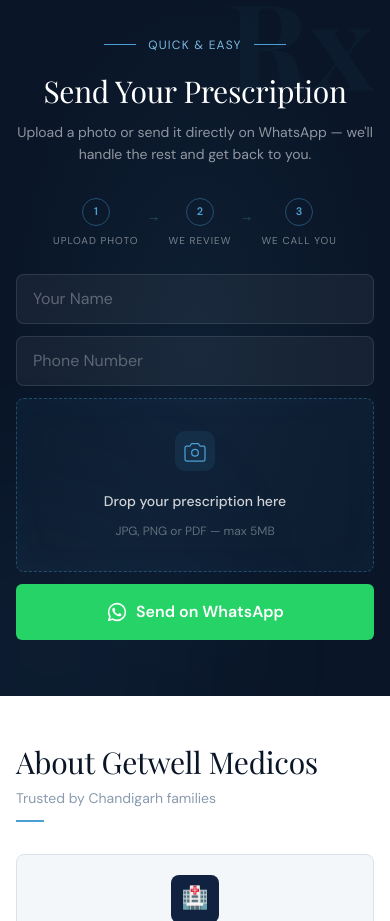
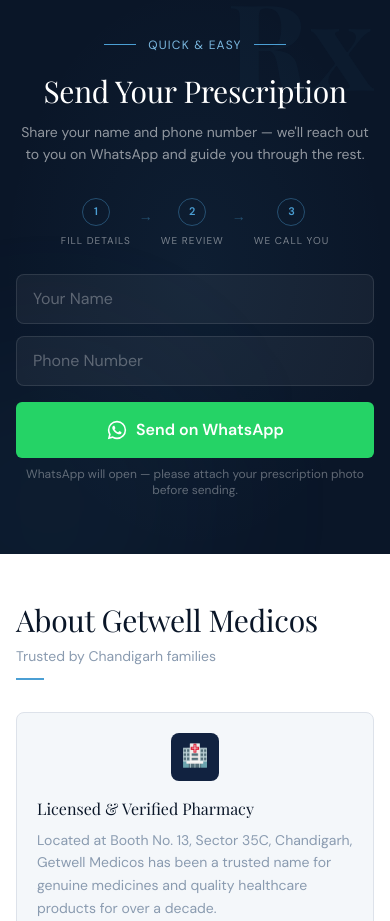
Before and after one commit to Hardikkhanduja/GetwellMedicos, a React (Vite) app: page / in a window 390 px wide. Shown: the part 2400-3321 px from the top of the page. Built offline with nearby package versions, Linux system fonts and the light colour scheme.

Commit message:
Remove file upload, keep WhatsApp with name and phone only

```diff
--- a/src/components/Prescription.jsx
+++ b/src/components/Prescription.jsx
@@ -1,41 +1,25 @@
-import { useRef, useState } from 'react';
-import { motion } from 'framer-motion';
+import { useState } from 'react';
 import AnimateOnScroll from './AnimateOnScroll';
 import Container from './Container';
 
 const OWNER_WHATSAPP = '919872633001';
 
 const steps = [
-  { n: '1', label: 'Upload Photo' },
+  { n: '1', label: 'Fill Details' },
   { n: '2', label: 'We Review' },
   { n: '3', label: 'We Call You' },
 ];
 
 export default function Prescription() {
-  const inputRef = useRef(null);
-  const [fileName, setFileName] = useState(null);
   const [name, setName] = useState('');
   const [phone, setPhone] = useState('');
-
-  function handleFileChange(e) {
-    const file = e.target.files?.[0];
-    if (file) setFileName(file.name);
-  }
 
   function handleSendWhatsApp(e) {
     e.preventDefault();
     const customerName = name.trim() || 'Not provided';
     const customerPhone = phone.trim() || 'Not provided';
-    const prescriptionInfo = fileName
-      ? `Prescription file: ${fileName}`
-      : 'No file uploaded — customer will send prescription separately.';
 
-    const message =
-      `🔔 *New Prescription Request*\n\n` +
-      `👤 *Name:* ${customerName}\n` +
-      `📞 *Phone:* ${customerPhone}\n` +
-      `📋 *${prescriptionInfo}*\n\n` +
-      `Please review and call the customer back.`;
+    const message = `Name: ${customerName}\nPhone: ${customerPhone}`;
 
     const url = `https://wa.me/${OWNER_WHATSAPP}?text=${encodeURIComponent(message)}`;
     window.open(url, '_blank', 'noopener,noreferrer');
@@ -105,8 +89,7 @@
               className="mt-3 font-sans font-light leading-relaxed text-sm sm:text-base"
               style={{ color: 'rgba(255,255,255,0.55)' }}
             >
-              Upload a photo or send it directly on WhatsApp — we'll handle the
-              rest and get back to you.
+              Share your name and phone number — we'll reach out to you on WhatsApp and guide you through the rest.
             </p>
           </AnimateOnScroll>
 
@@ -173,71 +156,12 @@
             </div>
           </AnimateOnScroll>
 
-          {/* Upload box */}
+          {/* WhatsApp button */}
           <AnimateOnScroll direction="up" delay={0.35}>
-            <motion.button
-              type="button"
-              onClick={() => inputRef.current?.click()}
-              className="mt-3 w-full rounded-lg text-center cursor-pointer transition-colors duration-200"
-              style={{
-                background: 'rgba(75,159,212,0.05)',
-                borderRadius: 8,
-                padding: '32px 16px',
-                border: '1.5px dashed rgba(75,159,212,0.55)',
-                boxShadow: 'inset 0 0 40px rgba(75,159,212,0.03)',
-              }}
-              animate={
-                !fileName
-                  ? { borderColor: ['rgba(75,159,212,0.35)', 'rgba(75,159,212,0.7)', 'rgba(75,159,212,0.35)'] }
-                  : { borderColor: 'rgba(75,159,212,0.8)' }
-              }
-              transition={{ duration: 2, repeat: fileName ? 0 : Infinity }}
-              initial={false}
-              whileHover={{ scale: 1.01, background: 'rgba(75,159,212,0.09)' }}
-            >
-              {fileName ? (
-                <div className="flex flex-col items-center gap-1">
-                  <span style={{ color: '#4b9fd4', fontSize: 28 }}>✓</span>
-                  <span className="font-sans font-medium" style={{ color: '#7bb8e0', fontSize: 13 }}>
-                    {fileName}
-                  </span>
-                </div>
-              ) : (
-                <div className="flex flex-col items-center gap-2">
-                  <svg width="48" height="48" viewBox="0 0 48 48" fill="none"
-                    xmlns="http://www.w3.org/2000/svg" className="w-10 h-10 sm:w-12 sm:h-12 mx-auto mb-3">
-                    <rect width="48" height="48" rx="12" fill="rgba(75,159,212,0.1)" />
-                    <path d="M14 18h4l2-3h8l2 3h4a2 2 0 012 2v14a2 2 0 01-2 2H14a2 2 0 01-2-2V20a2 2 0 012-2z"
-                      stroke="#4b9fd4" strokeWidth="1.5" strokeLinecap="round" strokeLinejoin="round"/>
-                    <circle cx="24" cy="26" r="4" stroke="#4b9fd4" strokeWidth="1.5"/>
-                  </svg>
-                  <span className="font-sans font-medium text-sm sm:text-base" style={{ color: 'rgba(255,255,255,0.8)' }}>
-                    Drop your prescription here
-                  </span>
-                  <span className="font-sans text-xs mt-1" style={{ color: 'rgba(255,255,255,0.35)' }}>
-                    JPG, PNG or PDF — max 5MB
-                  </span>
-                </div>
-              )}
-            </motion.button>
-          </AnimateOnScroll>
-
-          {/* Hidden file input */}
-          <input
-            ref={inputRef}
-            id="prescription-upload-trigger"
-            type="file"
-            accept="image/*,application/pdf"
-            className="hidden"
-            onChange={handleFileChange}
-          />
-
-          {/* WhatsApp button */}
-          <AnimateOnScroll direction="up" delay={0.4}>
             <button
               type="button"
               onClick={handleSendWhatsApp}
-              className="mt-3 flex w-full items-center justify-center gap-2 rounded-md py-4 font-sans text-base font-bold text-white min-h-[52px] cursor-pointer transition-opacity hover:opacity-90"
+              className="mt-4 flex w-full items-center justify-center gap-2 rounded-md py-4 font-sans text-base font-bold text-white min-h-[52px] cursor-pointer transition-opacity hover:opacity-90"
               style={{ backgroundColor: '#25D366' }}
             >
               <svg xmlns="http://www.w3.org/2000/svg" viewBox="0 0 32 32" width="22" height="22" fill="white" style={{ flexShrink: 0 }}>
@@ -245,11 +169,9 @@
               </svg>
               Send on WhatsApp
             </button>
-            {fileName && (
-              <p className="mt-2 text-center font-sans text-xs" style={{ color: 'rgba(255,255,255,0.35)' }}>
-                WhatsApp will open — please attach your prescription photo there before sending.
-              </p>
-            )}
+            <p className="mt-2 text-center font-sans text-xs" style={{ color: 'rgba(255,255,255,0.35)' }}>
+              WhatsApp will open — please attach your prescription photo before sending.
+            </p>
           </AnimateOnScroll>
 
         </div>
```
Also changed, not shown: 1 other file (tests, documents, lock files or other folders).
